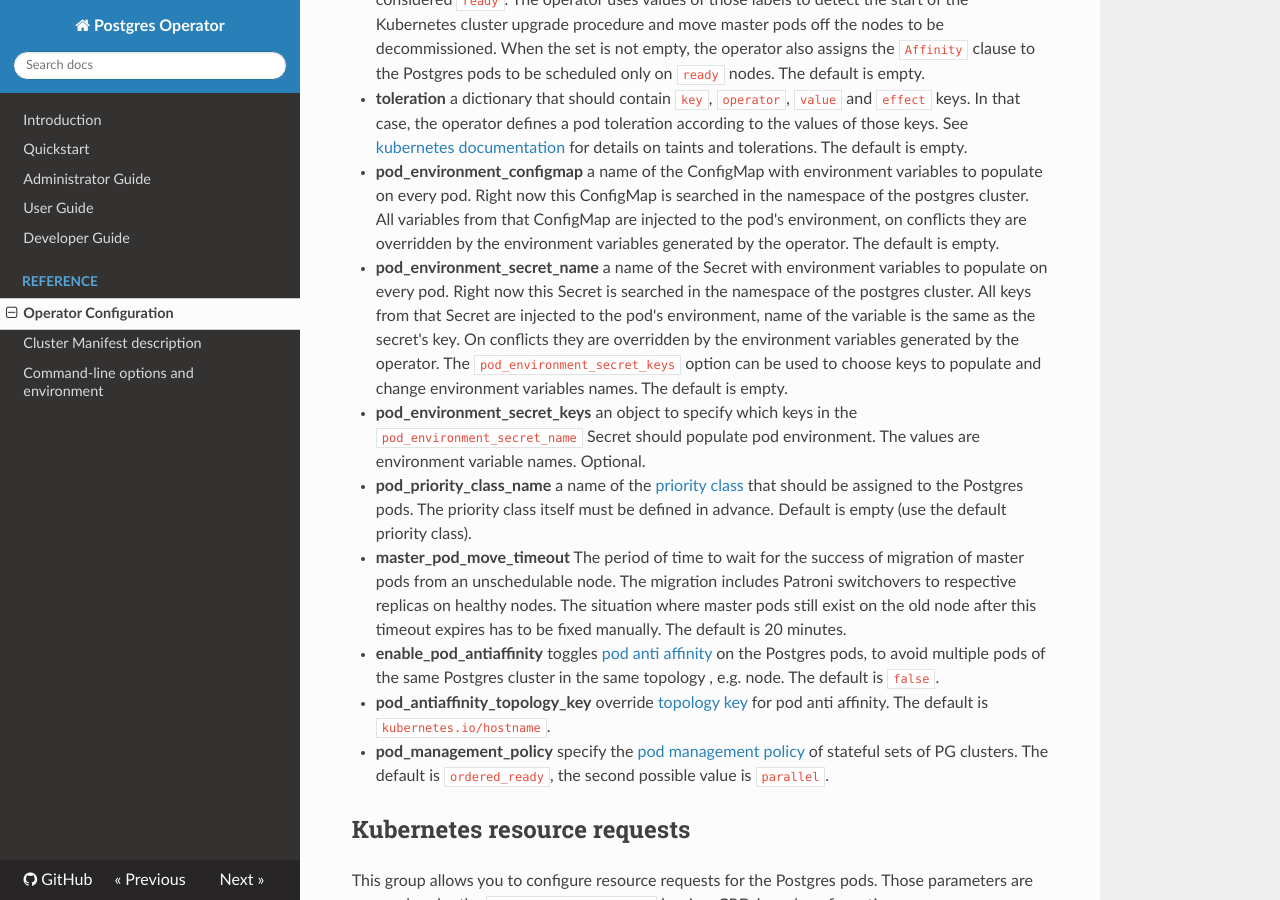
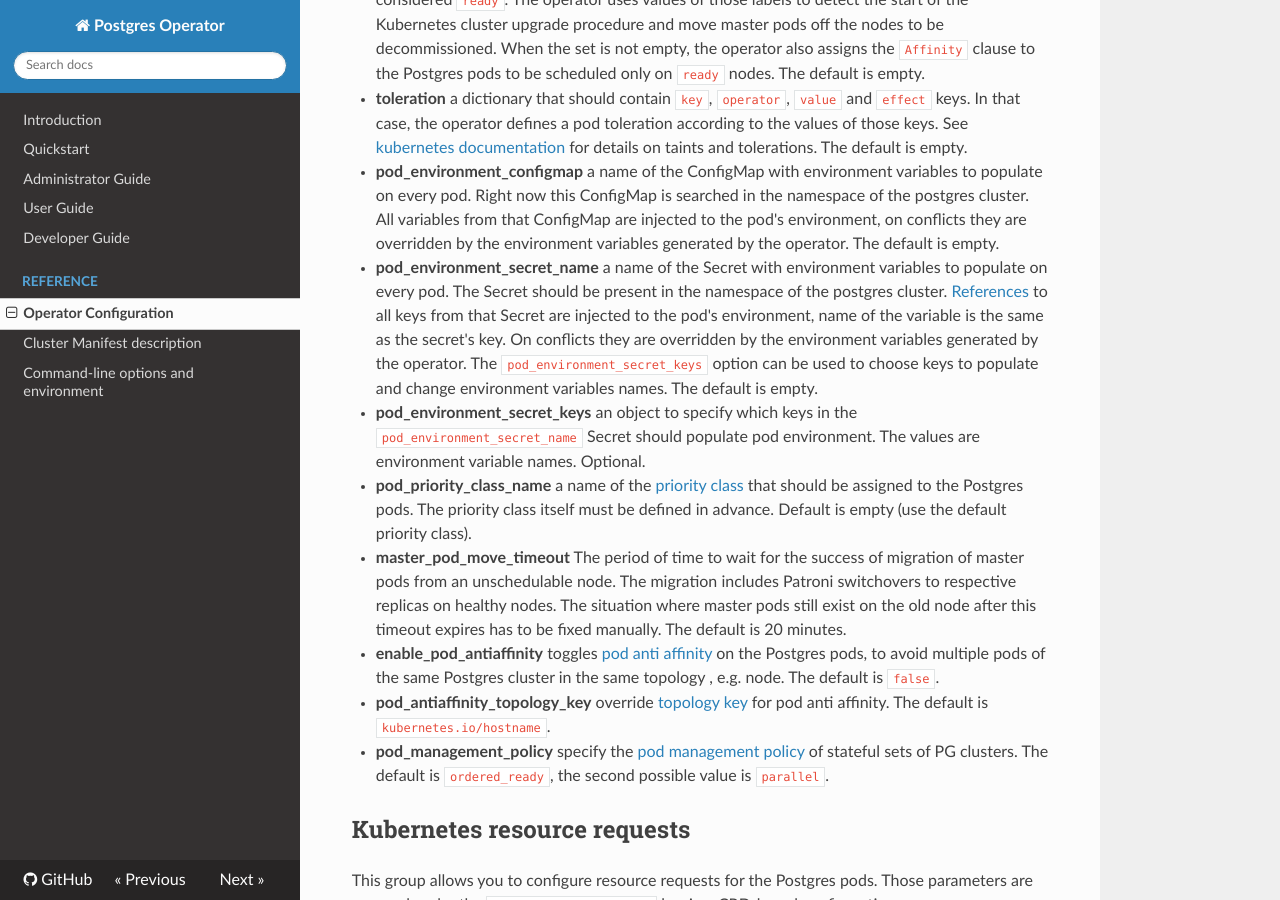
Before and after one commit to zalando/postgres-operator, an MkDocs documentation site: the page built from docs/reference/operator_parameters.md, in a window 1280 px wide and 900 px high, scrolled down 3154 px. Built offline with MkDocs 1.6.1, drawn with Linux system fonts in a browser that asks for light colours; nearby versions of some CDN libraries; old or Windows-style settings are respelled for this version of MkDocs.

Commit message:
Be clear that SecretKeySelector is used to reference secrets in pod_environment_secret_name

```diff
--- a/docs/reference/operator_parameters.md
+++ b/docs/reference/operator_parameters.md
@@ -209,12 +209,13 @@ configuration they are grouped under the `kubernetes` key.
 
 * **pod_environment_secret_name**
   a name of the Secret with environment variables to populate on every pod.
-  Right now this Secret is searched in the namespace of the postgres cluster.
-  All keys from that Secret are injected to the pod's environment, name of the
-  variable is the same as the secret's key. On conflicts they are overridden by
-  the environment variables generated by the operator. The
-  `pod_environment_secret_keys` option can be used to choose keys to populate and
-  change environment variables names. The default is empty.
+  The Secret should be present in the namespace of the postgres cluster.
+  [References](https://kubernetes.io/docs/reference/generated/kubernetes-api/v1.12/#secretkeyselector-v1-core)
+  to all keys from that Secret are injected to the pod's environment, name of
+  the variable is the same as the secret's key. On conflicts they are
+  overridden by the environment variables generated by the operator.
+  The `pod_environment_secret_keys` option can be used to choose keys to
+  populate and change environment variables names. The default is empty.
 
 * **pod_environment_secret_keys**
   an object to specify which keys in the `pod_environment_secret_name` Secret should
```
